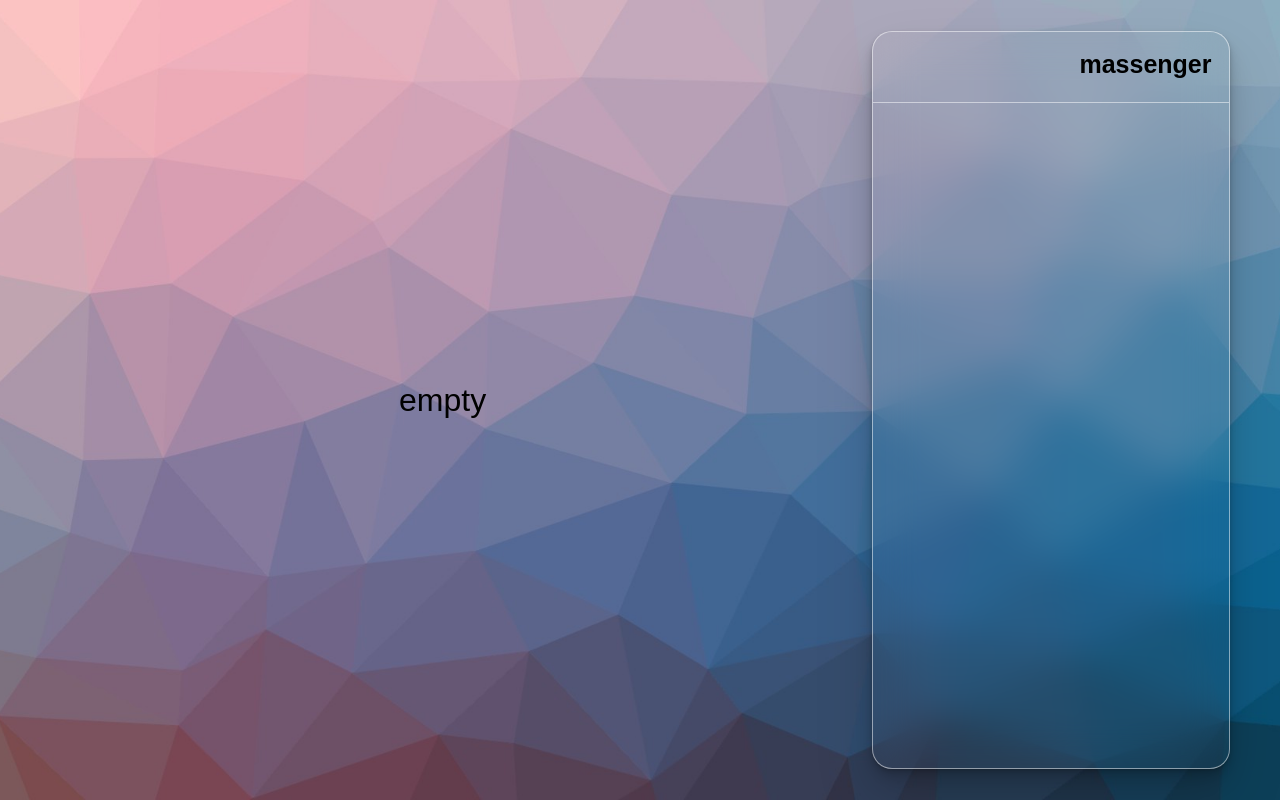
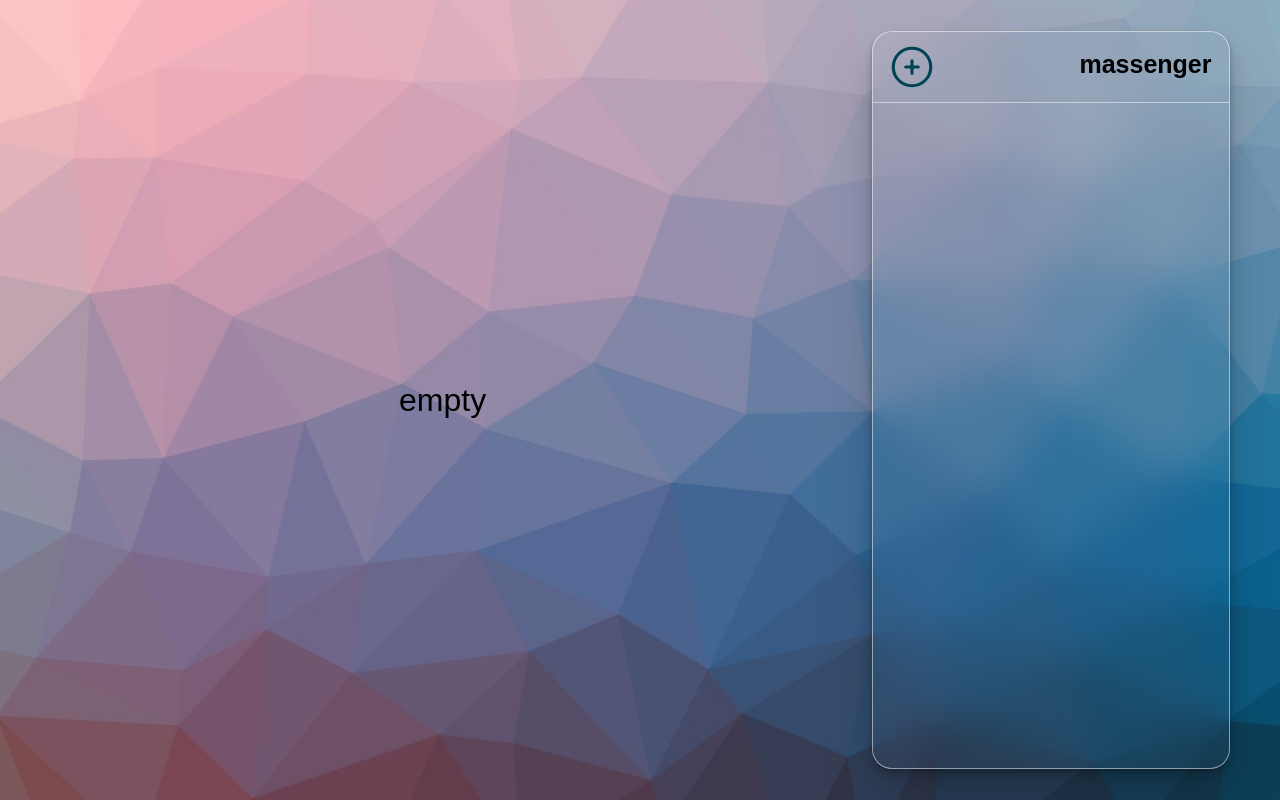
Before and after one commit to mobintahmasbi/chatroom-farawin, a website: page src/Views/Pages/chatroom.html in a window 1280 px wide. Drawn offline with Linux system fonts and the light colour scheme; files that its build step writes are made by us from their sources; files whose address does not match are found by name; a web font is replaced by a local one.

Commit message:
edit cood SVG adder

```diff
--- a/src/Views/Pages/chatroom.html
+++ b/src/Views/Pages/chatroom.html
@@ -50,7 +50,7 @@
                                         class="w-6 h-6">
                                         <path stroke-linecap="round"
                                             stroke-linejoin="round"
-                                            d="M129v6m3-3H9m12 0a9 9 0 11-18 0 9 9 00118 0z" />
+                                            d="M12 9v6m3-3H9m12 0a9 9 0 11-18 0 9 9 0 0118 0z" />
                                         </svg>
                                     </div>
                                 </div>
```
